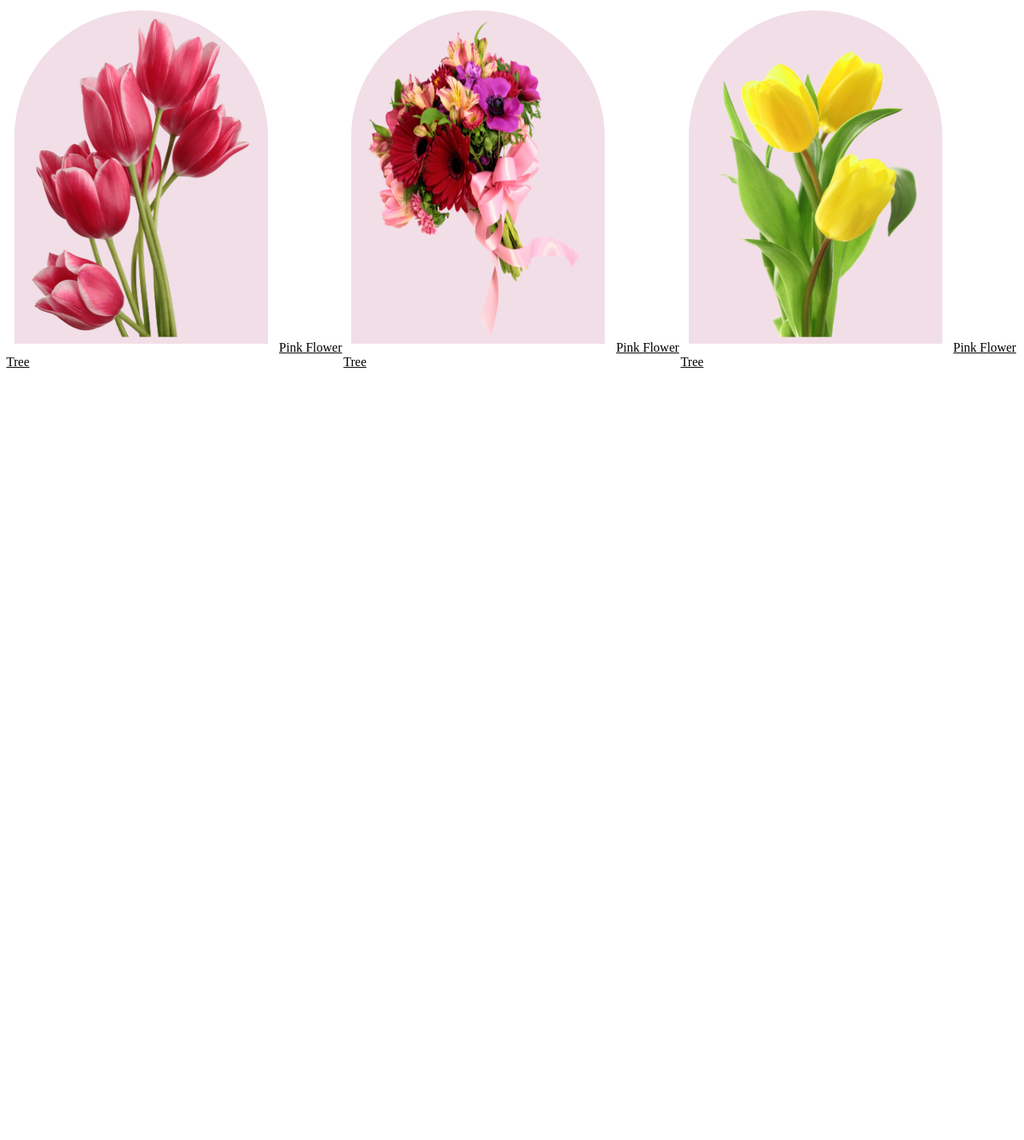
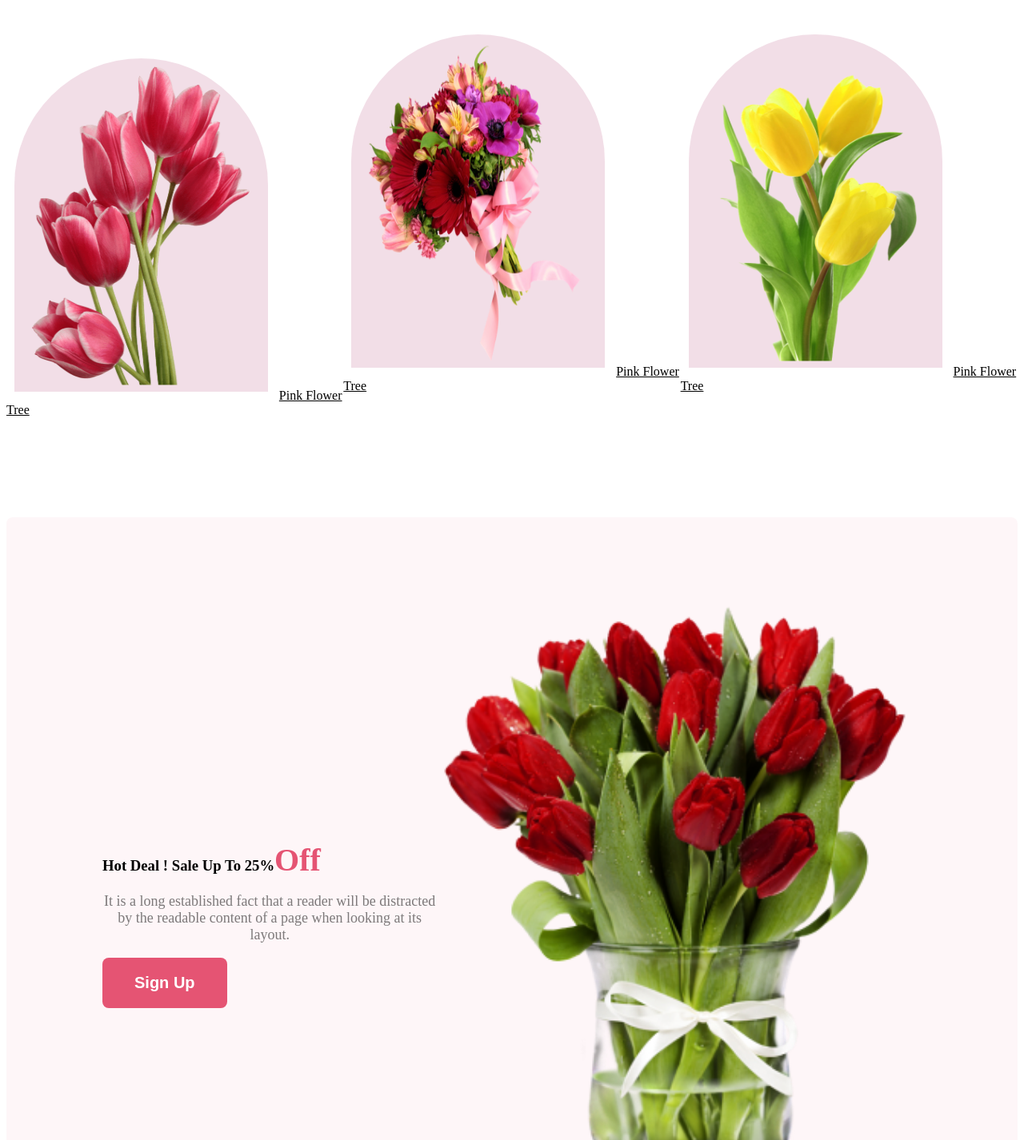
Before and after one commit to mehediprogrammar/figma-project-1, a plain HTML site: page index.html in a window 1280 px wide. Shown: the part 1374-2800 px from the top of the page at 80% size. Before the commit the page ends 1844 px from the top, so only its background shows below. Drawn offline with Linux system fonts and the light colour scheme.

Commit message:
added secent

```diff
--- a/index.html
+++ b/index.html
@@ -26,7 +26,7 @@
                </div>
 
                <div class="continer">
-               <div >
+               <div class="tree" >
                 <img src="Flower Asset/pngwing 10.png" alt="">
                 <u>Pink Flower Tree</u>
                </div>
@@ -42,8 +42,15 @@
 
        </section>
 
-       <section class="secent">
-
+       <section class="seceknt">
+              <div class="Hot-Deal">
+                <div>
+                  <h3 class="Hot">Hot Deal ! Sale Up To 25%<span class="of">Off</span> </h3>
+                  <p class="Deal">It is a long established fact that a reader will be distracted by the readable content of a page when looking at its layout.</p>
+                  <button class="btn-all">Sign Up</button>
+                 </div>
+                 <img src="Flower Asset/pngwing 8.png" alt="">
+              </div>
        </section>
 
        <section class="thrid">
--- a/style/blog.css
+++ b/style/blog.css
@@ -27,6 +27,7 @@
     background: #E55473;
     padding: 20px 40px;
     gap: 10px;
+    border: none;
 }
 
 /* this is a header style */
@@ -54,6 +55,8 @@ img {
 main{
     margin-top: 250px;
 }
+
+/* this is a main section-1 style */
 
 .our {
     color: #272727;
@@ -88,3 +91,37 @@ main{
     transition: 400ms;
 
 }
+.tree{
+    margin-top: 60px;
+}
+/* this is a main section-2 style */
+.seceknt{
+    margin-top: 125px;
+}
+.Hot-Deal{
+    display: flex;
+    border-radius: 8px;
+   background: rgba(229, 84, 115, 0.05);
+    padding: 100px 120px;
+    justify-content: center;
+    align-items: center;
+}
+.HOt{
+   color: #272727;
+  font-size: 40px;
+  font-weight: 800;
+
+}
+.of{
+  color: #E55473;
+ font-size: 40px;
+ font-weight: 800;
+
+}
+.Deal{
+    color: rgba(39, 39, 39, 0.60);
+text-align: center;
+font-size: 18px;
+font-weight: 400;
+
+}
```
